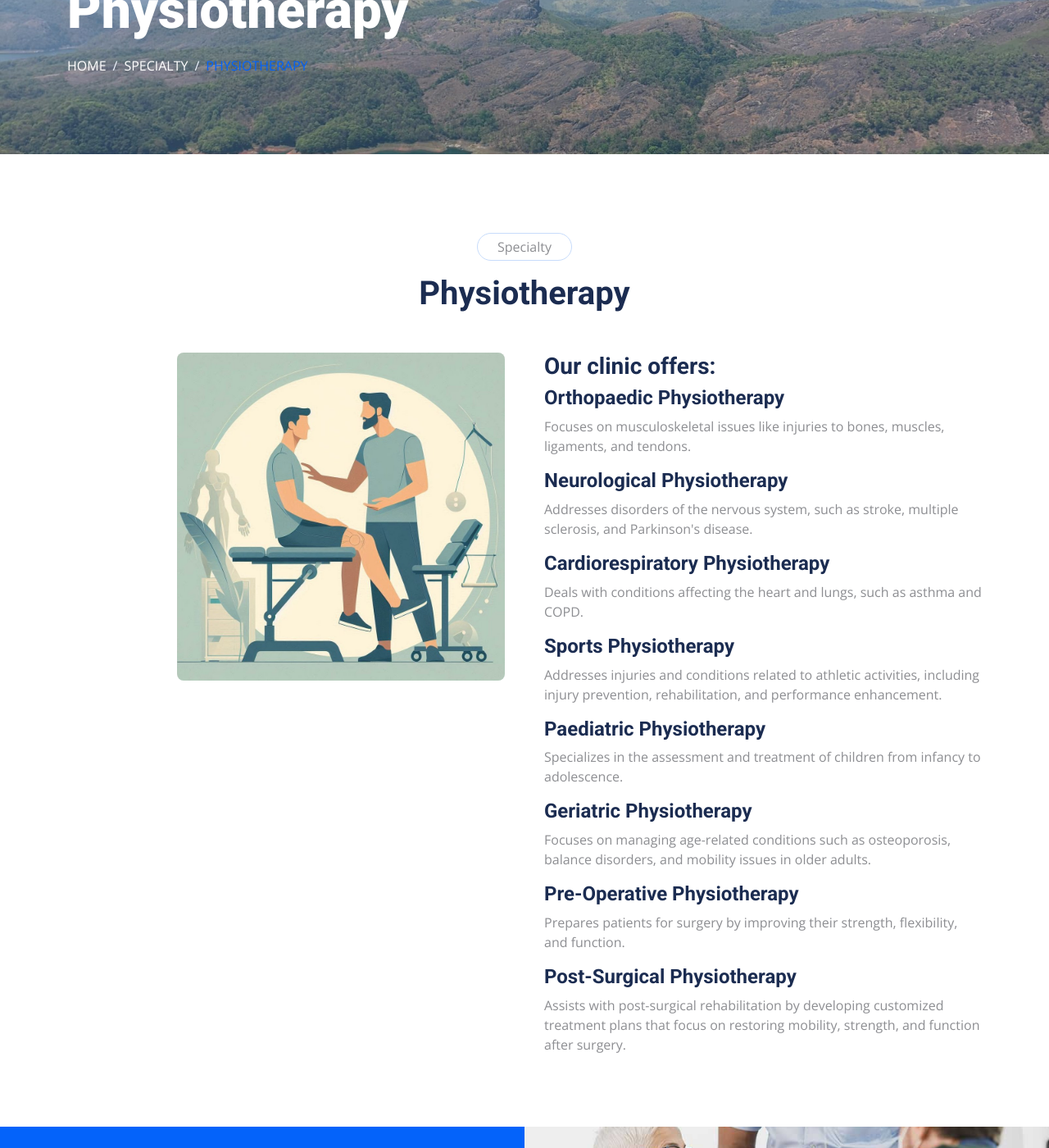
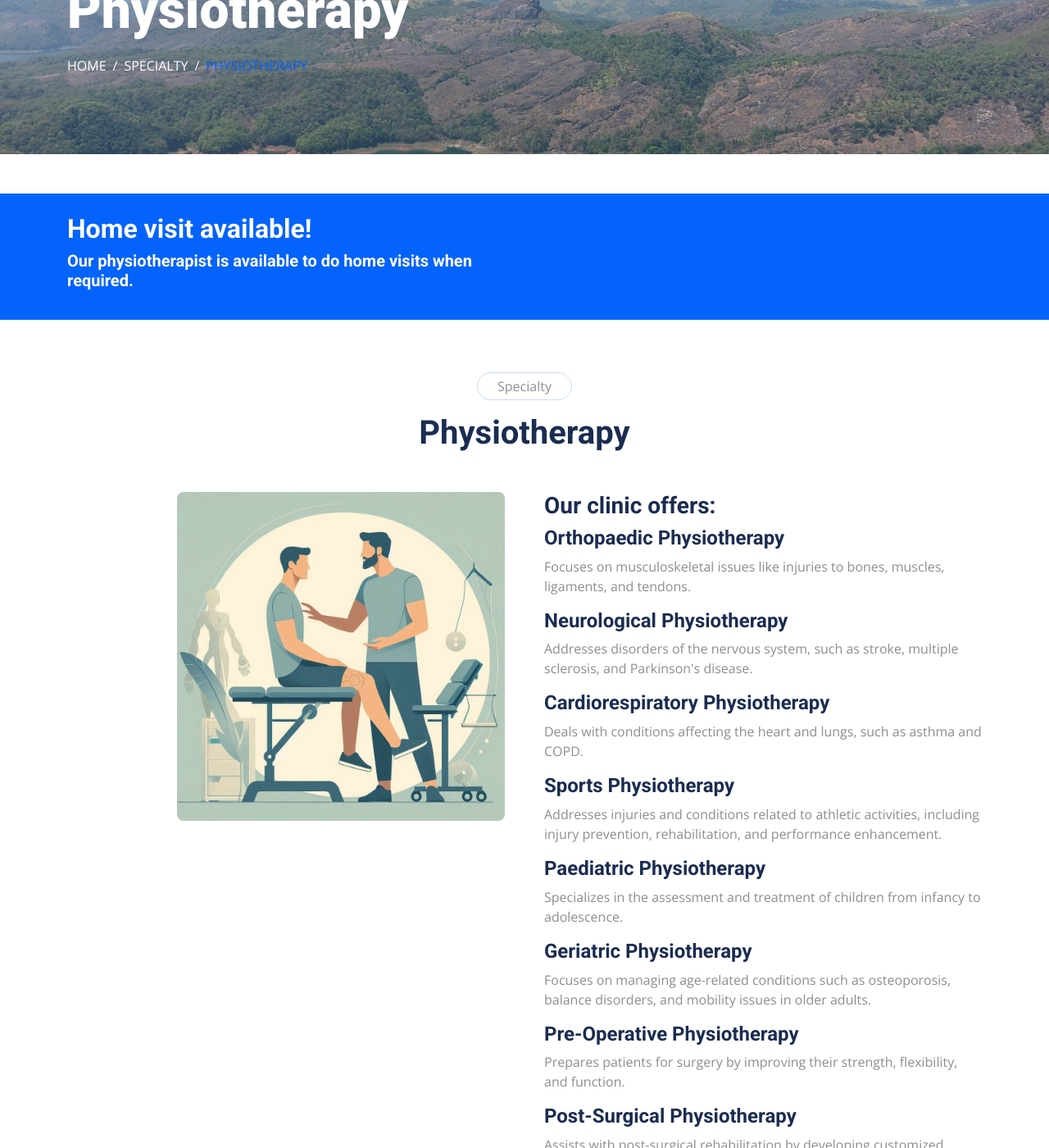
Before and after one commit to betsyrosethomas/betsyrosethomas.github.io, a Jekyll site: the page built from specialty/physiotherapy.html, in a window 1280 px wide and 1400 px high, scrolled down 269 px. Shown: the whole window at 82% size. Built offline with Jekyll 4.4.1, drawn with Linux system fonts in a browser that asks for light colours; nearby versions of some CDN libraries; some of the changed text lies outside the part shown.

Commit message:
working banner

```diff
--- a/_data/specialties.json
+++ b/_data/specialties.json
@@ -9,6 +9,8 @@
         "It is a dynamic field of healthcare that plays a crucial role in enhancing the quality of life for people of all ages."
       ],
     "carousal-img": "car-physio.jpg",
+    "banner": "Our physiotherapist is available to do home visits when required.",
+    "banner-title": "Home visit available!",
     "slug": "physiotherapy"
   },
   {
@@ -21,6 +23,8 @@
         "encompassing therapies like yoga, diet, herbal medicine, and stress management."
       ],
     "carousal-img": "car-naturo.jpg",
+    "banner": "",
+    "banner-title": "",
     "slug": "naturopathy"
   },
   {
@@ -32,6 +36,8 @@
         "Psychotherapy is a collaborative treatment based on the relationship between an individual and a psychologist."
       ],
     "carousal-img": "car-psycho.jpg",
+    "banner": "",
+    "banner-title": "",
     "slug": "psychology"
   }
 ]
--- a/_includes/blue-banner-small.html
+++ b/_includes/blue-banner-small.html
@@ -2,18 +2,13 @@
 
 
     <!-- Feature Start -->
-    <div class="container-fluid bg-primary overflow-hidden my-4 px-lg-0">
+    <div class="container-fluid bg-primary overflow-hidden my-3 px-lg-0">
         <div class="container feature px-lg-0">
             <div class="row g-0 mx-lg-0">
-                <div class="col-lg-6 feature-text py-4 wow fadeIn" data-wow-delay="0.1s">
+                <div class="col-lg-6 feature-text py-3 wow fadeIn" data-wow-delay="0.1s">
                     <div class="p-lg-2 ps-lg-0">
-                        <h3 class="text-white mb-2">banner</h3>
-                        <p class="text-white mb-2 pb-2">Tempor erat elitr rebum at sit</p>
-                    </div>
-                </div>
-                <div class="col-lg-6 pe-lg-0 wow fadeIn" data-wow-delay="0.5s" style="min-height: 50px;">
-                    <div class="position-relative h-100">
-                        <img class="position-absolute img-fluid w-100 h-100" src="{{ site.baseurl }}/img/feature.jpg" style="object-fit: cover;" alt="">
+                        <h2 class="text-white mb-2">{{ include.banner-title }}</h2>
+                        <h5 class="text-white mb-1 pb-2">{{ include.banner }}</h5>
                     </div>
                 </div>
             </div>
--- a/_layouts/specialty.html
+++ b/_layouts/specialty.html
@@ -12,7 +12,10 @@ layout: default
 
 {% include sub-page-header.html folder="Specialty" file=specialty.name %}
 
-
+<!-- banner -->
+{% if specialty.banner!= "" %}
+    {% include blue-banner-small.html banner=specialty.banner banner-title=specialty.banner-title %}
+{% endif %}
 
 <!-- Description Start -->
 <div class="container-xxl py-5">
@@ -41,8 +44,6 @@ layout: default
 </div>
 <!-- Description End -->
 
-<!-- Include Page Header -->
-{% include blue-banner-small.html %}
 
 <!-- Show therapists of this specialty -->
 
```
Also changed, not shown: 2 other files.
